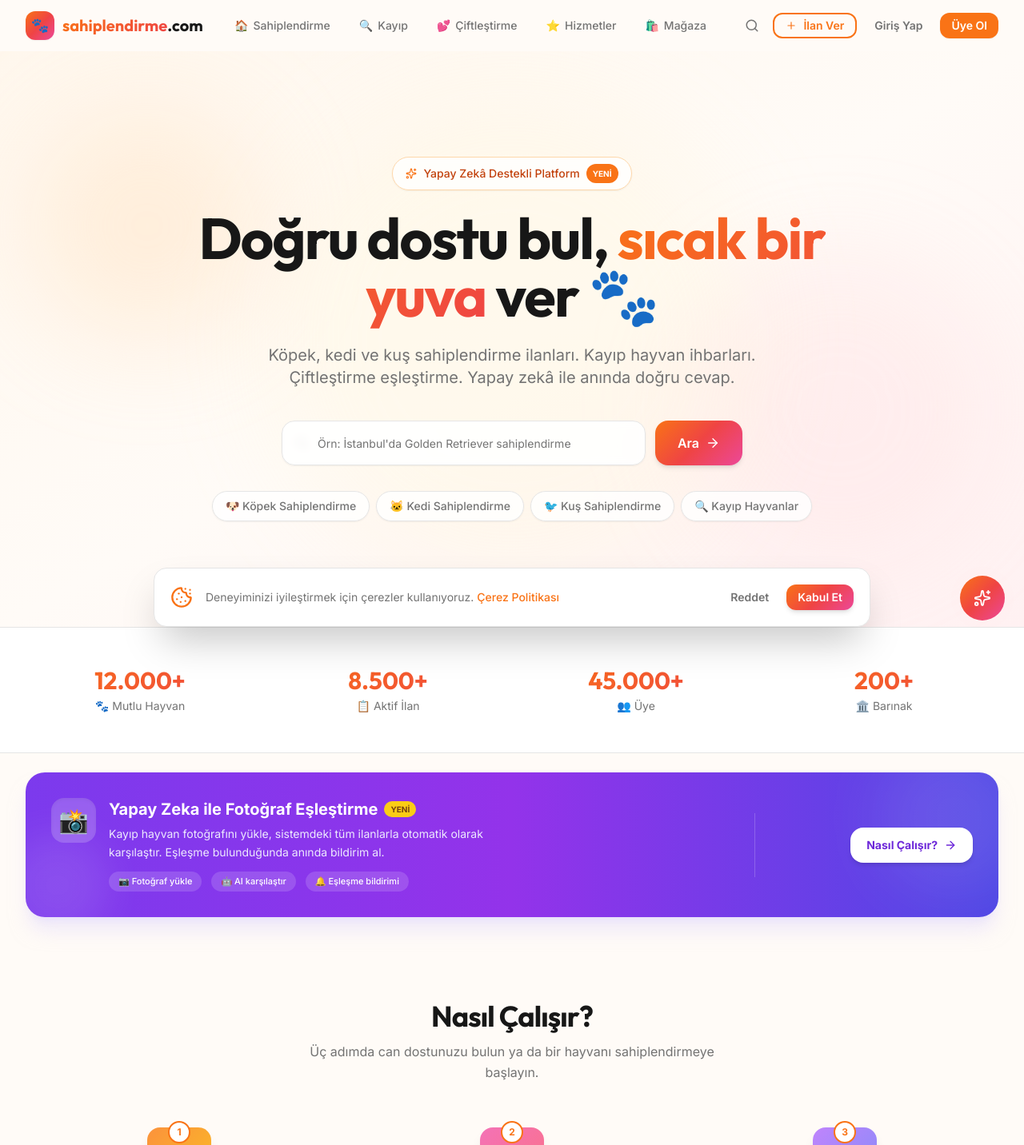
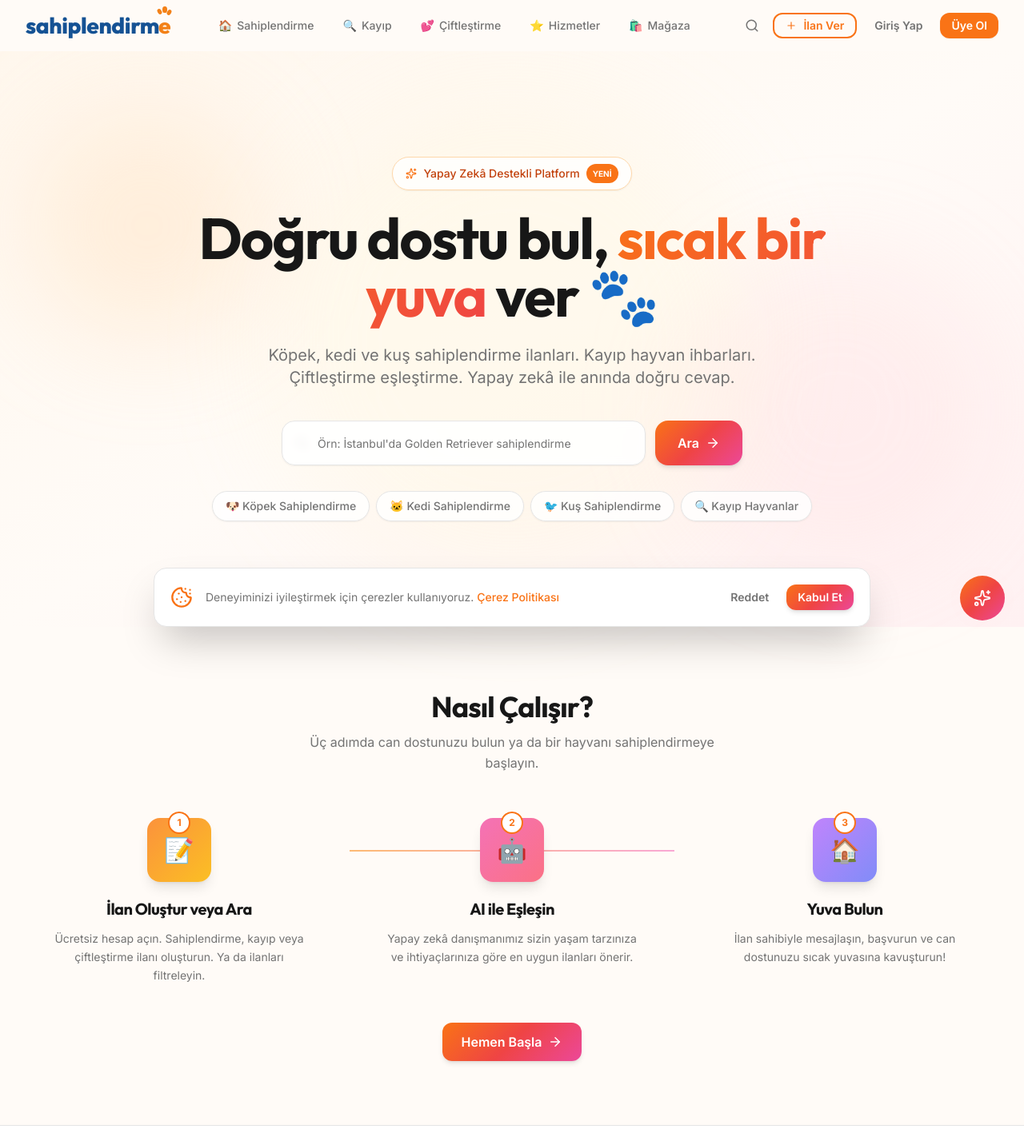
Before and after one commit to sevkabilgisayar/sahiplendirme-web, a Next.js app: page / in a window 1280 px wide. Shown: the top 1432 px of the page at 80% size. Built offline with nearby package versions, Linux system fonts and the light colour scheme.

Commit message:
feat: logo pati tasarimi ve nasil calisir bolumunu yukari tasindi

```diff
--- a/src/app/(main)/page.tsx
+++ b/src/app/(main)/page.tsx
@@ -96,6 +96,43 @@ export default function HomePage() {
         </div>
       </section>
 
+      {/* ============ NASIL ÇALIŞIR ============ */}
+      <section className="py-20">
+        <div className="max-w-7xl mx-auto px-4 sm:px-6 lg:px-8">
+          <div className="text-center mb-14">
+            <h2 className="text-3xl sm:text-4xl font-bold font-display mb-3">Nasıl Çalışır?</h2>
+            <p className="text-[var(--foreground-muted)] max-w-xl mx-auto">Üç adımda can dostunuzu bulun ya da bir hayvanı sahiplendirmeye başlayın.</p>
+          </div>
+          <div className="grid md:grid-cols-3 gap-8 relative">
+            {/* Connecting line */}
+            <div className="hidden md:block absolute top-10 left-1/3 right-1/3 h-0.5 bg-gradient-to-r from-orange-300 to-pink-300 z-0" />
+            {[
+              { step: 1, emoji: '📝', title: 'İlan Oluştur veya Ara', desc: 'Ücretsiz hesap açın. Sahiplendirme, kayıp veya çiftleştirme ilanı oluşturun. Ya da ilanları filtreleyin.', color: 'from-orange-400 to-amber-400' },
+              { step: 2, emoji: '🤖', title: 'AI ile Eşleşin', desc: 'Yapay zekâ danışmanımız sizin yaşam tarzınıza ve ihtiyaçlarınıza göre en uygun ilanları önerir.', color: 'from-pink-400 to-rose-400' },
+              { step: 3, emoji: '🏠', title: 'Yuva Bulun', desc: 'İlan sahibiyle mesajlaşın, başvurun ve can dostunuzu sıcak yuvasına kavuşturun!', color: 'from-purple-400 to-indigo-400' },
+            ].map((item) => (
+              <div key={item.step} className="flex flex-col items-center text-center relative z-10">
+                <div className={`w-20 h-20 rounded-2xl bg-gradient-to-br ${item.color} text-white flex items-center justify-center text-3xl mb-5 shadow-lg`}>
+                  {item.emoji}
+                </div>
+                <div className="absolute -top-2 left-1/2 -translate-x-1/2 w-7 h-7 rounded-full bg-[var(--surface)] border-2 border-[var(--brand-primary)] flex items-center justify-center text-xs font-bold text-[var(--brand-primary)] hidden md:flex">
+                  {item.step}
+                </div>
+                <h3 className="text-xl font-bold font-display mb-3">{item.title}</h3>
+                <p className="text-[var(--foreground-muted)] text-sm leading-relaxed max-w-xs">{item.desc}</p>
+              </div>
+            ))}
+          </div>
+          <div className="text-center mt-12">
+            <Link href="/register">
+              <Button size="lg" variant="gradient" className="shadow-brand" rightIcon={<ArrowRight size={18} />}>
+                Hemen Başla
+              </Button>
+            </Link>
+          </div>
+        </div>
+      </section>
+
       {/* ============ STATS ============ */}
       <section className="py-12 bg-[var(--surface)] border-y border-[var(--border)]">
         <div className="max-w-7xl mx-auto px-4 sm:px-6 lg:px-8">
@@ -157,42 +194,7 @@ export default function HomePage() {
         </div>
       </section>
 
-      {/* ============ NASIL ÇALIŞIR ============ */}
-      <section className="py-20">
-        <div className="max-w-7xl mx-auto px-4 sm:px-6 lg:px-8">
-          <div className="text-center mb-14">
-            <h2 className="text-3xl sm:text-4xl font-bold font-display mb-3">Nasıl Çalışır?</h2>
-            <p className="text-[var(--foreground-muted)] max-w-xl mx-auto">Üç adımda can dostunuzu bulun ya da bir hayvanı sahiplendirmeye başlayın.</p>
-          </div>
-          <div className="grid md:grid-cols-3 gap-8 relative">
-            {/* Connecting line */}
-            <div className="hidden md:block absolute top-10 left-1/3 right-1/3 h-0.5 bg-gradient-to-r from-orange-300 to-pink-300 z-0" />
-            {[
-              { step: 1, emoji: '📝', title: 'İlan Oluştur veya Ara', desc: 'Ücretsiz hesap açın. Sahiplendirme, kayıp veya çiftleştirme ilanı oluşturun. Ya da ilanları filtreleyin.', color: 'from-orange-400 to-amber-400' },
-              { step: 2, emoji: '🤖', title: 'AI ile Eşleşin', desc: 'Yapay zekâ danışmanımız sizin yaşam tarzınıza ve ihtiyaçlarınıza göre en uygun ilanları önerir.', color: 'from-pink-400 to-rose-400' },
-              { step: 3, emoji: '🏠', title: 'Yuva Bulun', desc: 'İlan sahibiyle mesajlaşın, başvurun ve can dostunuzu sıcak yuvasına kavuşturun!', color: 'from-purple-400 to-indigo-400' },
-            ].map((item) => (
-              <div key={item.step} className="flex flex-col items-center text-center relative z-10">
-                <div className={`w-20 h-20 rounded-2xl bg-gradient-to-br ${item.color} text-white flex items-center justify-center text-3xl mb-5 shadow-lg`}>
-                  {item.emoji}
-                </div>
-                <div className="absolute -top-2 left-1/2 -translate-x-1/2 w-7 h-7 rounded-full bg-[var(--surface)] border-2 border-[var(--brand-primary)] flex items-center justify-center text-xs font-bold text-[var(--brand-primary)] hidden md:flex">
-                  {item.step}
-                </div>
-                <h3 className="text-xl font-bold font-display mb-3">{item.title}</h3>
-                <p className="text-[var(--foreground-muted)] text-sm leading-relaxed max-w-xs">{item.desc}</p>
-              </div>
-            ))}
-          </div>
-          <div className="text-center mt-12">
-            <Link href="/register">
-              <Button size="lg" variant="gradient" className="shadow-brand" rightIcon={<ArrowRight size={18} />}>
-                Hemen Başla
-              </Button>
-            </Link>
-          </div>
-        </div>
-      </section>
+
 
       {/* ============ ÖNE ÇIKAN SAHİPLENDİRME ============ */}
       <section className="py-16">
--- a/src/components/layout/Footer.tsx
+++ b/src/components/layout/Footer.tsx
@@ -52,13 +52,18 @@ export default function Footer() {
         <div className="py-14 grid grid-cols-2 md:grid-cols-5 gap-8">
           {/* Brand */}
           <div className="col-span-2 md:col-span-1">
-            <Link href="/" className="flex items-center gap-2.5 mb-4">
-              <div className="w-9 h-9 gradient-brand rounded-xl flex items-center justify-center shadow-sm">
-                <span className="text-lg">🐾</span>
-              </div>
-              <div>
-                <span className="text-lg font-bold font-display text-gradient">sahiplendirme</span>
-                <span className="text-lg font-bold font-display text-[var(--foreground)]">.com</span>
+            <Link href="/" className="flex items-center gap-1.5 mb-4 group">
+              <div className="flex items-baseline tracking-tight">
+                <span className="text-2xl font-extrabold font-display text-[#155294]">
+                  sahiplendirm
+                </span>
+                <span className="text-2xl font-extrabold font-display text-[#f38118] relative inline-flex justify-center -ml-[1px]">
+                  e
+                  {/* Paw toes */}
+                  <div className="absolute -top-[4px] -left-[1px] w-[4px] h-[6px] bg-[#f38118] rounded-[45%] rotate-[-30deg]" />
+                  <div className="absolute -top-[6px] left-[50%] -translate-x-1/2 w-[5px] h-[7px] bg-[#f38118] rounded-[45%]" />
+                  <div className="absolute -top-[3px] -right-[1px] w-[4px] h-[6px] bg-[#f38118] rounded-[45%] rotate-[30deg]" />
+                </span>
               </div>
             </Link>
             <p className="text-sm text-[var(--foreground-muted)] leading-relaxed">
--- a/src/components/layout/Header.tsx
+++ b/src/components/layout/Header.tsx
@@ -61,16 +61,17 @@ export default function Header() {
         <div className="max-w-7xl mx-auto px-4 sm:px-6 lg:px-8">
           <div className="flex items-center justify-between h-16">
             {/* Logo */}
-            <Link href="/" className="flex items-center gap-2.5 group">
-              <div className="w-9 h-9 gradient-brand rounded-xl flex items-center justify-center shadow-sm group-hover:shadow-brand transition-shadow">
-                <span className="text-lg">🐾</span>
-              </div>
-              <div>
-                <span className="text-xl font-bold font-display text-gradient">
-                  sahiplendirme
+            <Link href="/" className="flex items-center gap-1.5 group">
+              <div className="flex items-baseline tracking-tight">
+                <span className="text-2xl sm:text-[28px] font-extrabold font-display text-[#155294]">
+                  sahiplendirm
                 </span>
-                <span className="text-xl font-bold font-display text-[var(--foreground)]">
-                  .com
+                <span className="text-2xl sm:text-[28px] font-extrabold font-display text-[#f38118] relative inline-flex justify-center -ml-[1px]">
+                  e
+                  {/* Paw toes */}
+                  <div className="absolute -top-[5px] -left-[1px] w-[5px] h-[7px] bg-[#f38118] rounded-[45%] rotate-[-30deg]" />
+                  <div className="absolute -top-[8px] left-[50%] -translate-x-1/2 w-[6px] h-[8px] bg-[#f38118] rounded-[45%]" />
+                  <div className="absolute -top-[4px] -right-[1px] w-[5px] h-[7px] bg-[#f38118] rounded-[45%] rotate-[30deg]" />
                 </span>
               </div>
             </Link>
```
